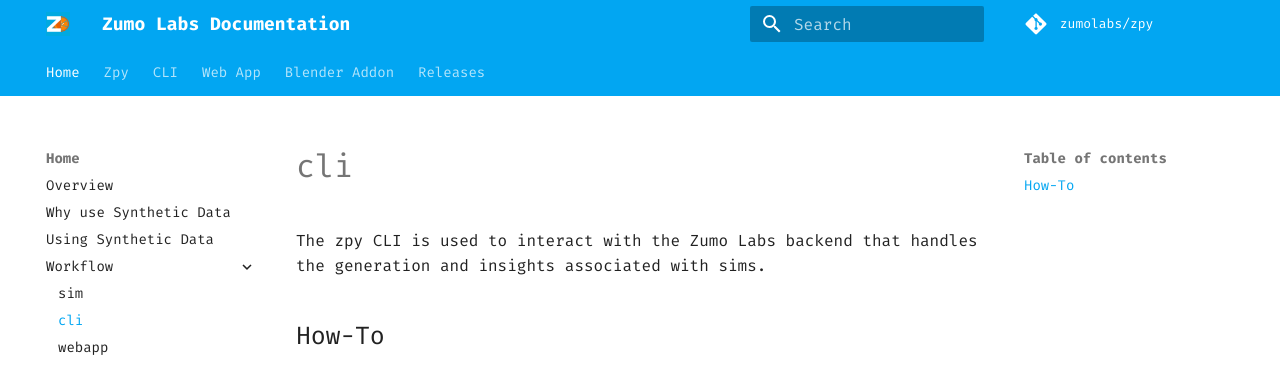
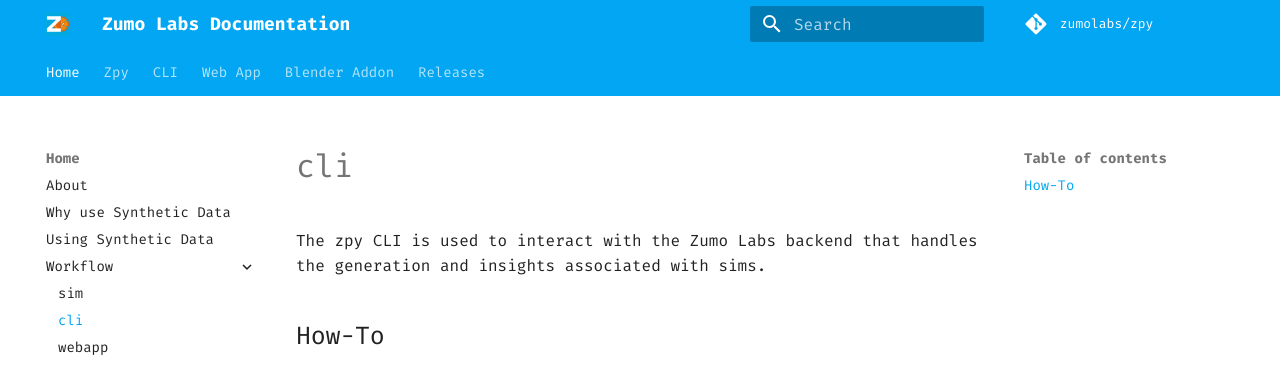
Before and after one commit to ZumoLabs/zpy, an MkDocs documentation site: the page built from docs/overview/cli.md, in a window 1280 px wide. Shown: the top 366 px of the page. Built offline with MkDocs 1.6.1 and Material for MkDocs 9.7.7, drawn with Linux system fonts in a browser that asks for light colours; comment, search, counter and statistics services are not loaded.

Commit message:
overview to about

```diff
--- a/mkdocs.yml
+++ b/mkdocs.yml
@@ -32,7 +32,7 @@
 
 nav:
   - Home:
-    - Overview: index.md
+    - About: overview/about.md
     - Why use Synthetic Data: overview/why.md
     - Using Synthetic Data: overview/using.md
     - Workflow:
```
Also changed, not shown: docs/overview/about.md (renamed from docs/index.md).
